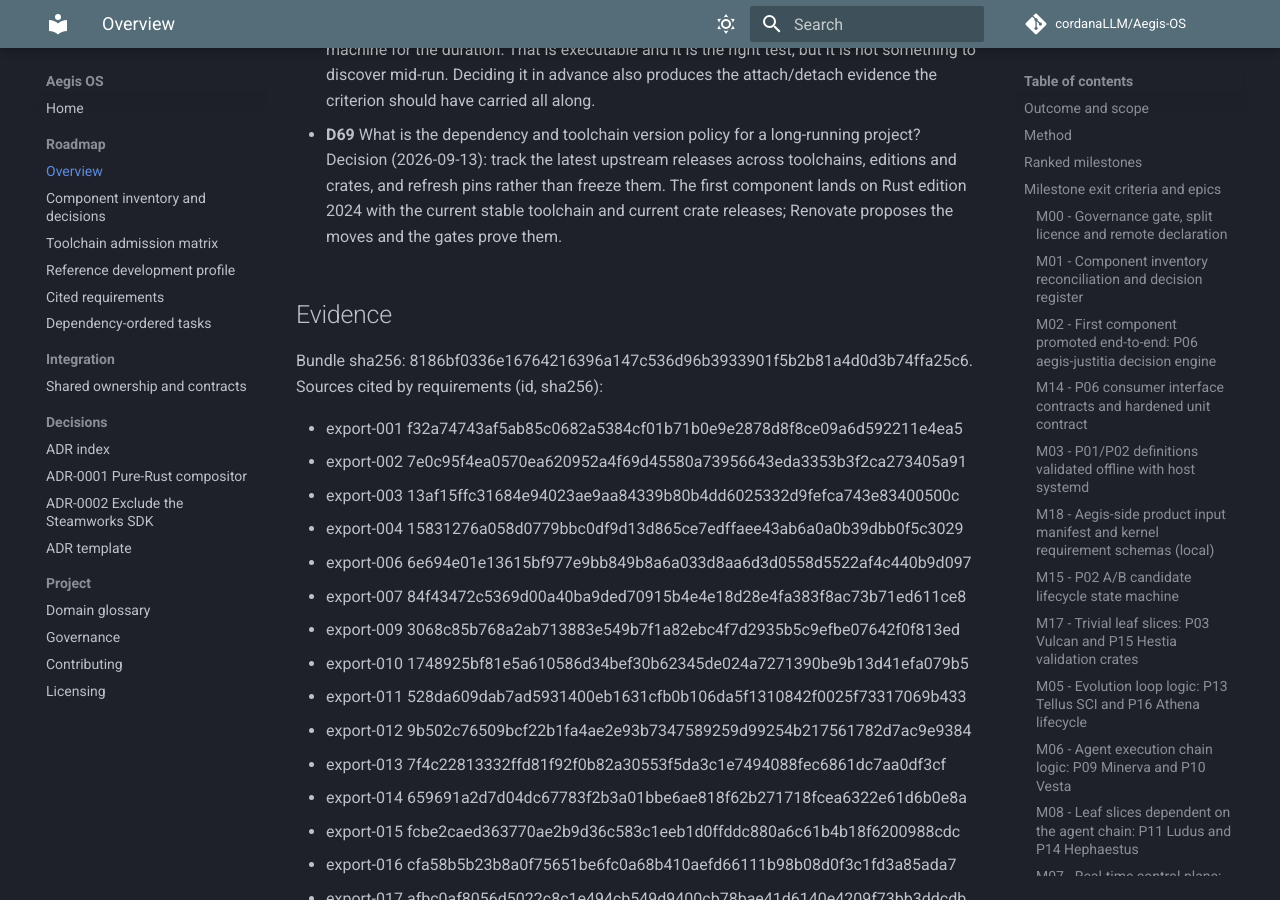
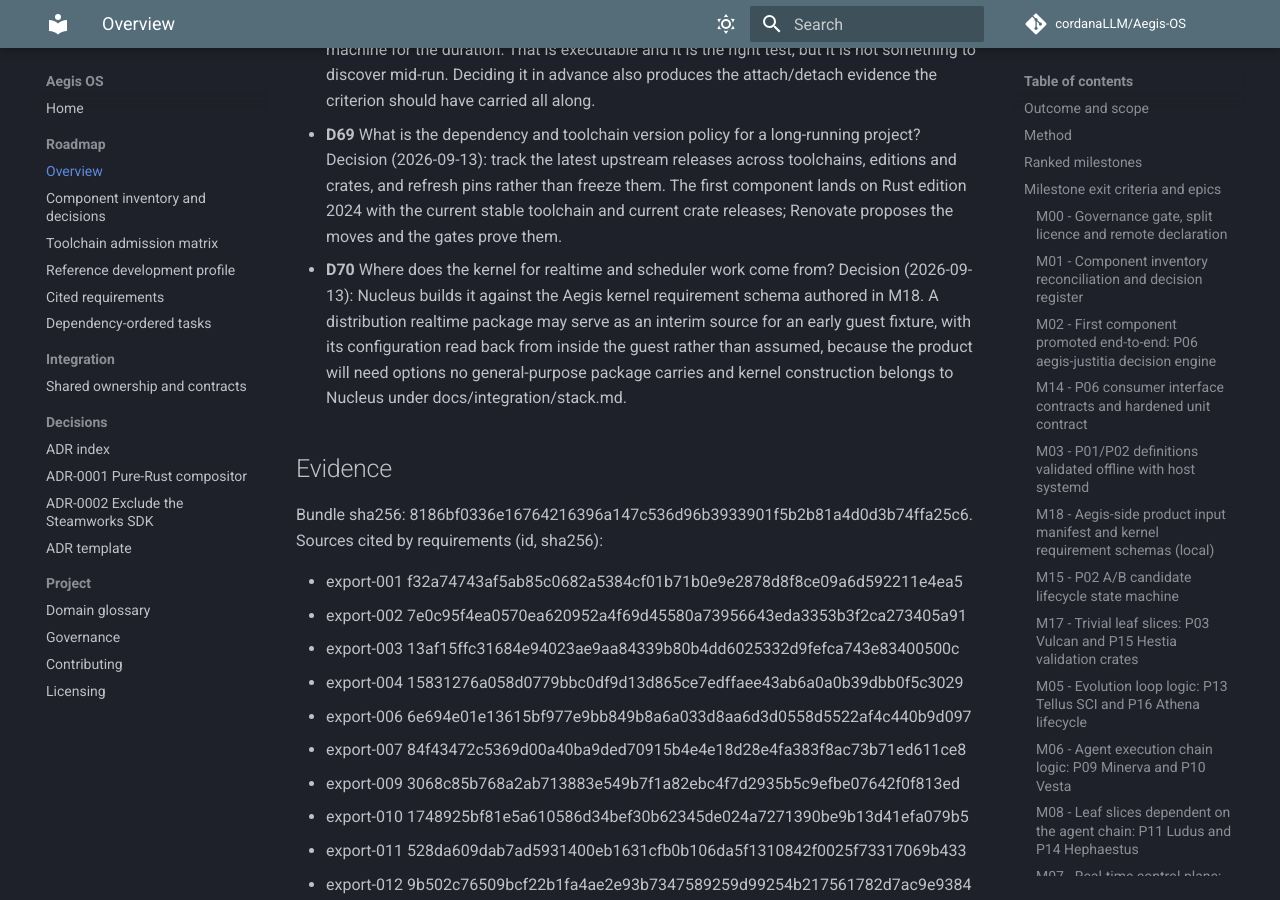
Before and after one commit to cordanaLLM/Aegis-OS, an MkDocs documentation site: the page built from docs/roadmap/README.md, in a window 1280 px wide and 900 px high, scrolled down 48128 px. Built offline with MkDocs 1.6.1 and Material for MkDocs 9.7.7, drawn with Linux system fonts in a browser that asks for light colours; comment, search, counter and statistics services are not loaded.

Commit message:
docs: record where kernels come from (D70) (#92)
Nucleus builds the kernel against the Aegis kernel requirement schema that
M18 authors. A distribution realtime package may serve as an interim source
for an early latency fixture, with its configuration read back from inside the
guest rather than assumed, but the product will need options no general
purpose package carries and kernel construction belongs to Nucleus under the
shared stack contract.

M18's schema therefore has to express the preemption model, timer frequency,
sched_ext, BPF LSM and BTF options the control-plane subsystems need, and M23
no longer waits on verifying a package it will not ship.

Signed-off-by: lusoris <lusoris@proton.me>
Co-authored-by: Claude Opus 5 (1M context) <noreply@anthropic.com>

```diff
--- a/docs/roadmap/README.md
+++ b/docs/roadmap/README.md
@@ -1956,6 +1956,13 @@ Open decisions:
   first component lands on Rust edition 2024 with the current stable toolchain
   and current crate releases; Renovate proposes the moves and the gates prove
   them.
+- **D70** Where does the kernel for realtime and scheduler work come from?
+  Decision (2026-09-13): Nucleus builds it against the Aegis kernel requirement
+  schema authored in M18. A distribution realtime package may serve as an
+  interim source for an early guest fixture, with its configuration read back
+  from inside the guest rather than assumed, because the product will need
+  options no general-purpose package carries and kernel construction belongs to
+  Nucleus under docs/integration/stack.md.
 
 ## Evidence
 
```
Also changed, not shown: CHANGELOG.md (+9 -0 lines), 1 other file.
